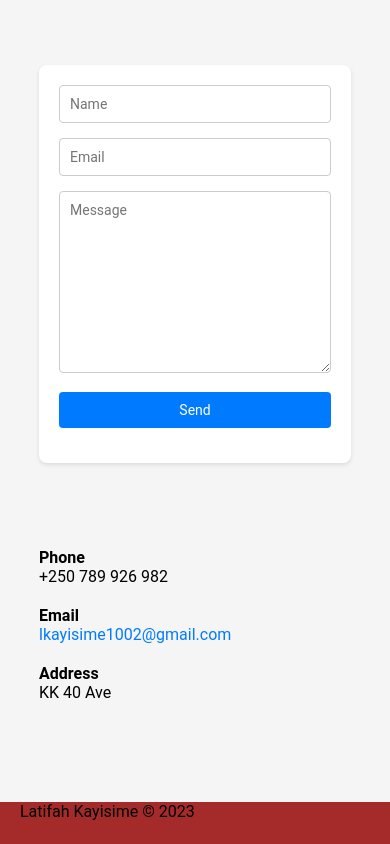
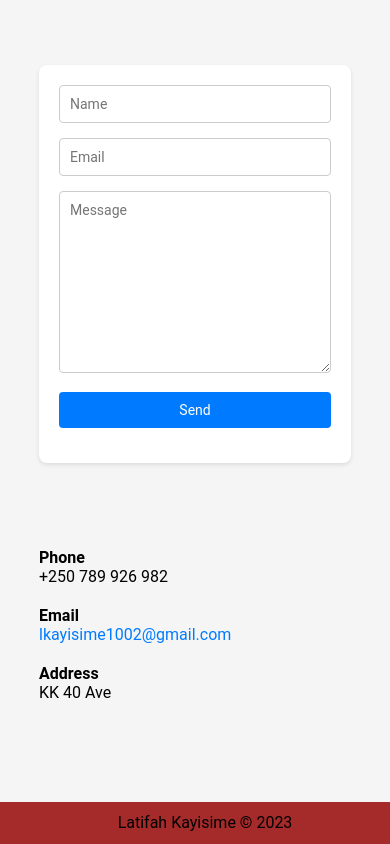
Before and after one commit to bryan936M/Kayisime-Latifah-Portfolio, a React (Vite) app: page / in a window 390 px wide. Shown: the part 5747-6591 px from the top of the page. Built offline with nearby package versions, Linux system fonts and the light colour scheme.

Commit message:
mobile-responsiveness 5

```diff
--- a/src/index.css
+++ b/src/index.css
@@ -22,9 +22,7 @@ footer {
   min-height: 5vh;
   padding-left: 20px;
   background-color: brown;
-  /* position: absolute; */
-  bottom: 0;
-  left: 0;
-  right: 0;
-
+  display: flex;
+  justify-content: center;
+  align-items: center;
 }
```
